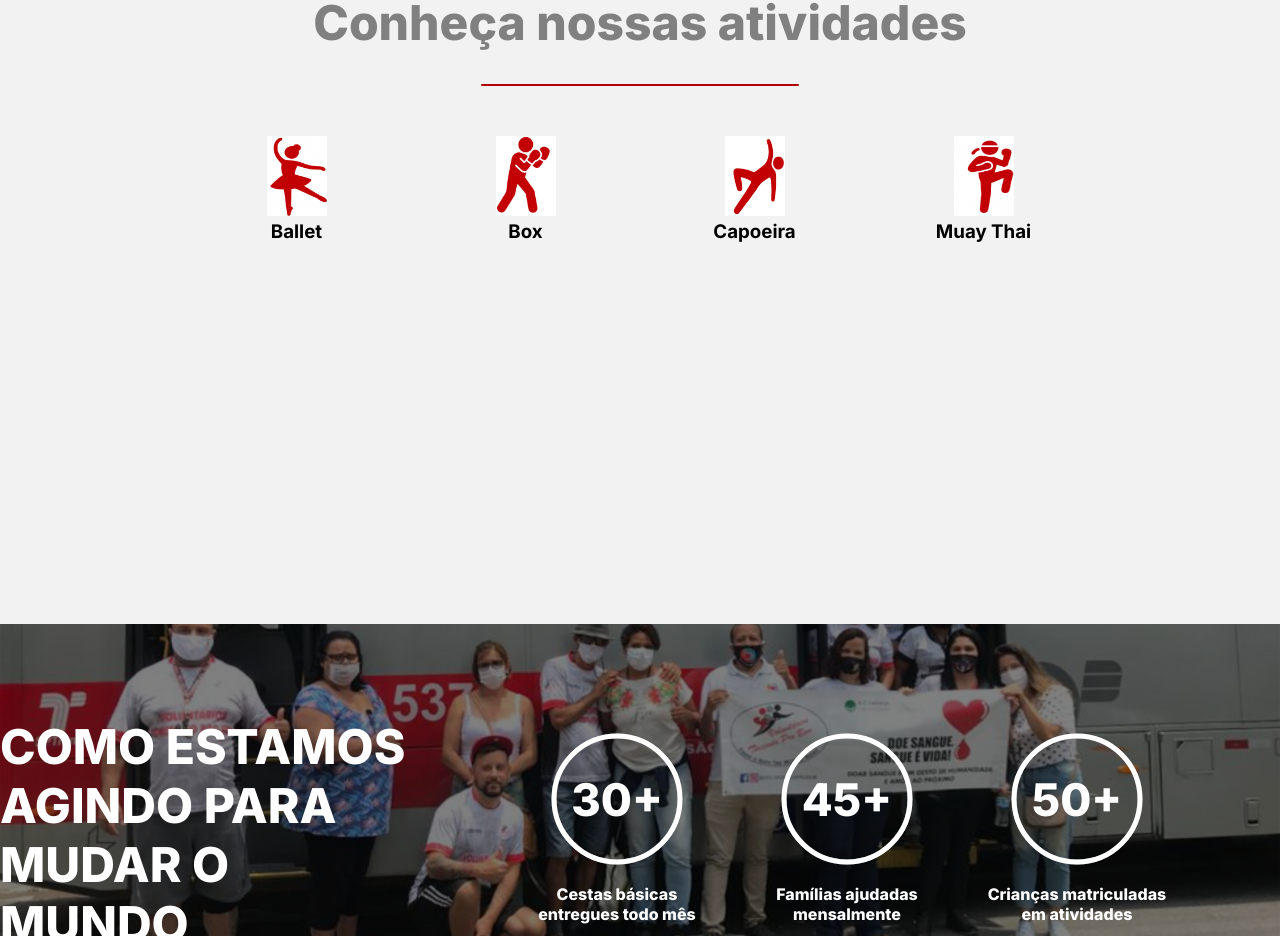
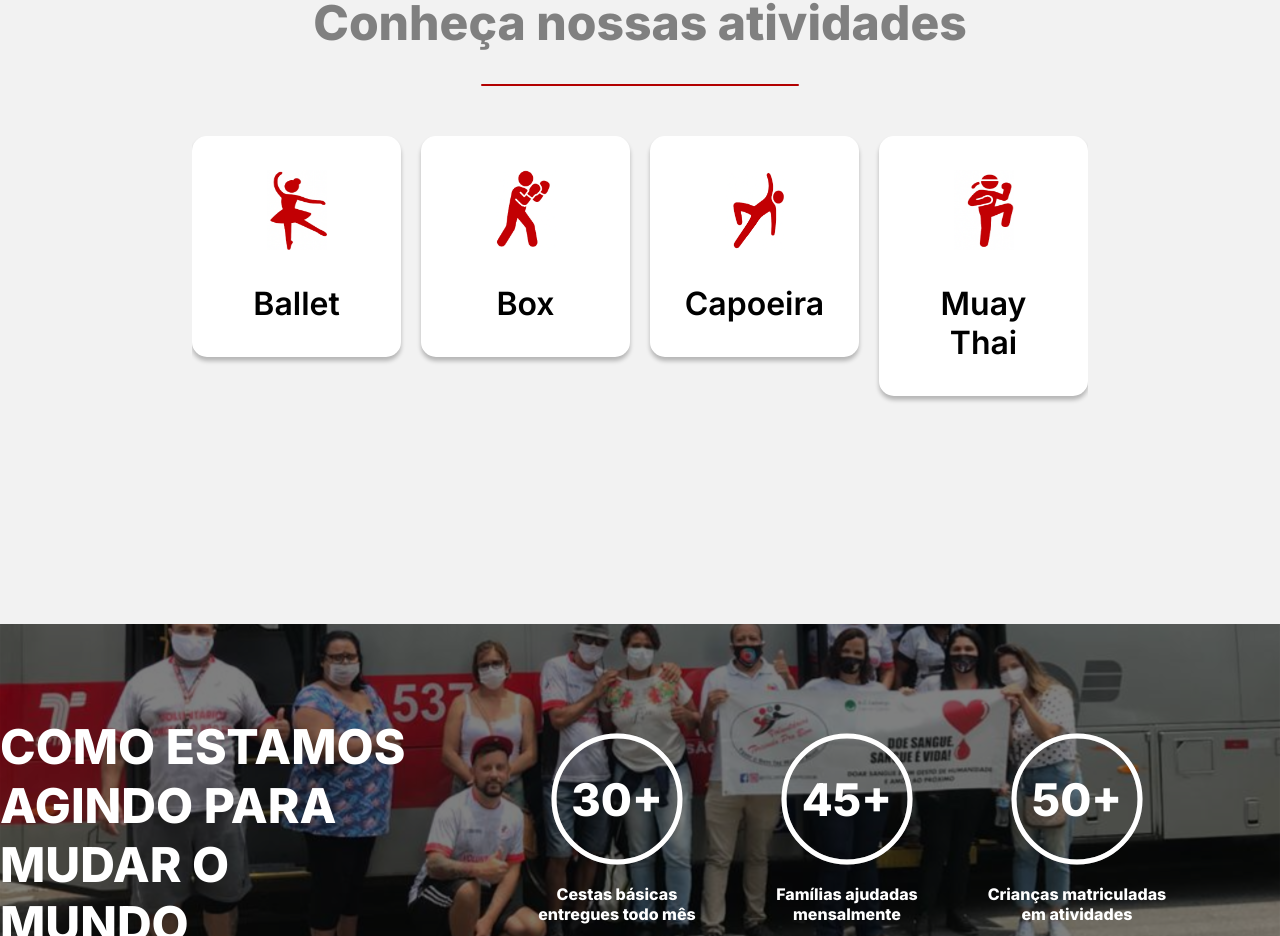
Before and after one commit to Gruposemh/front, a React (Vite) app: page / in a window 1280 px wide. Shown: the part 812-1748 px from the top of the page. Built offline with nearby package versions, Linux system fonts and the light colour scheme.

Commit message:
style: ajustando carrossel da página inicial

```diff
--- a/src/styles/Cards/CardAtividades/style.css
+++ b/src/styles/Cards/CardAtividades/style.css
@@ -1,11 +1,11 @@
-.card-container{
+.cardAtiv-container{
     background-color: var(--color-white);
     padding: 34px 32px;
     border-radius: 15px;
     box-shadow: 0px 4px 4px rgba(0, 0, 0, 0.25);
 }
 
-.card-container h3{
+.cardAtiv-container h3{
     font-weight: 600;
     font-size: 32px;
     margin-top: 30px;
```
